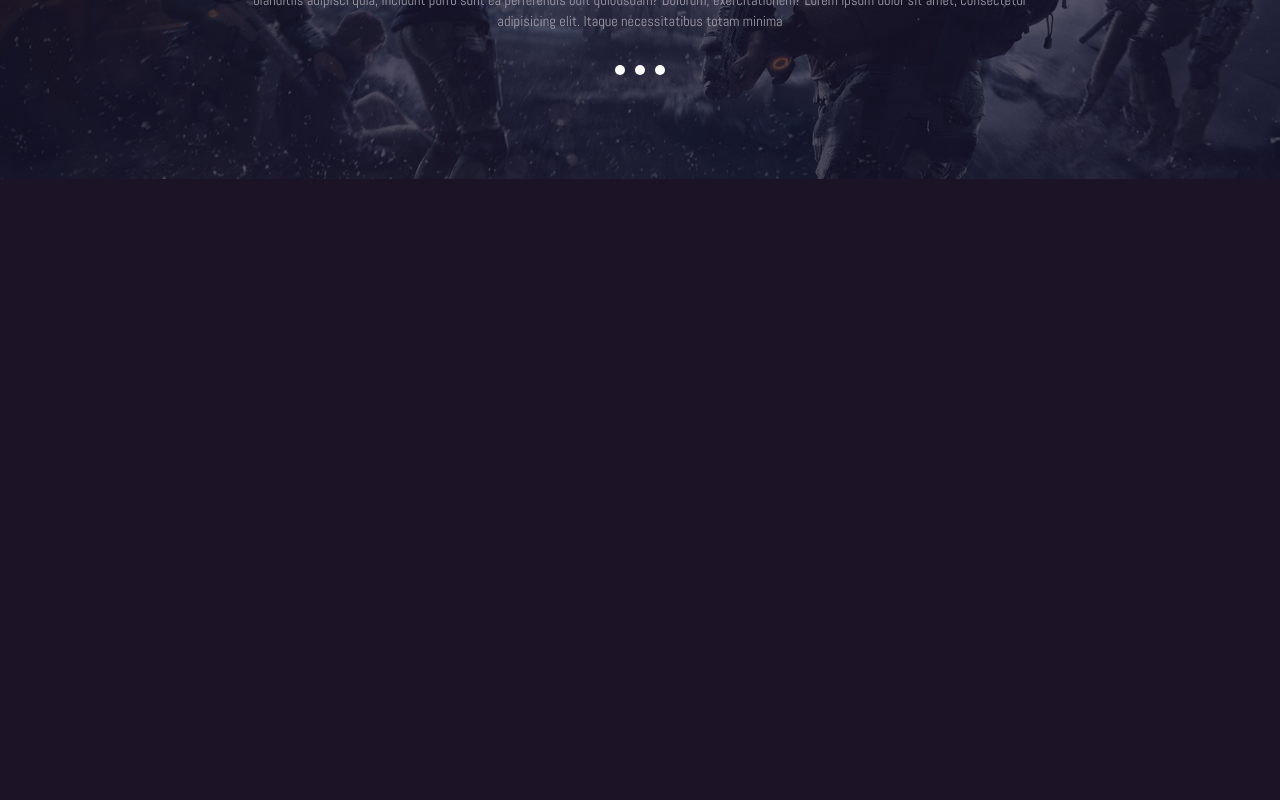
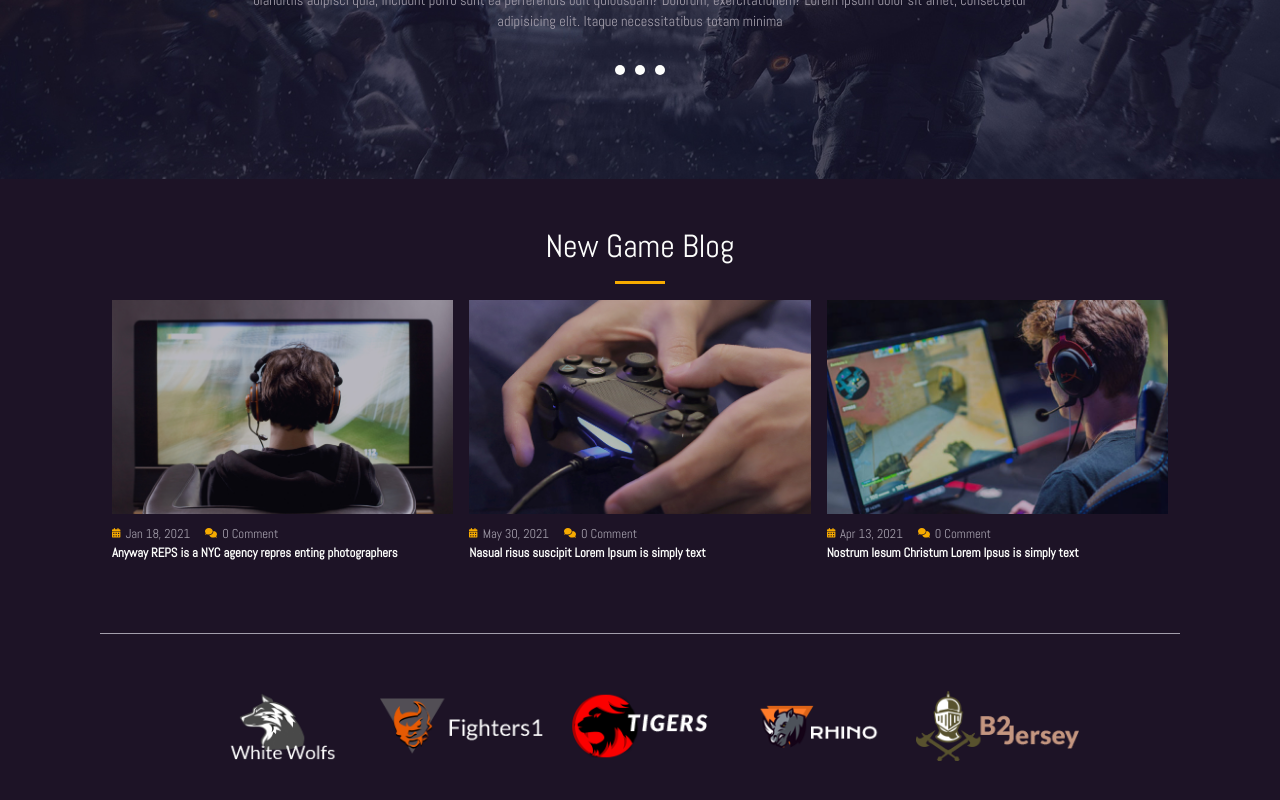
Before and after one commit to GrPaladino/proj-html-vuejs, a Vue app: page / in a window 1280 px wide. Shown: the part 3736-4536 px from the top of the page. Before the commit the page ends 3915 px from the top, so only its background shows below. Built offline with nearby package versions, Linux system fonts and the light colour scheme.

Commit message:
Feat: add hover on blog section

```diff
--- /dev/null
+++ b/src/components/AppBlogCard.vue
@@ -0,0 +1,107 @@
+<script>
+import { store } from "../store";
+
+export default {
+  data() {
+    return {
+      store,
+      hover: false,
+    };
+  },
+
+  methods: {
+    getHoverVisible() {
+      this.hover = true;
+    },
+
+    getHoverHide() {
+      this.hover = false;
+    },
+  },
+  props: {
+    product: Object,
+  },
+};
+</script>
+
+<template>
+  <div class="wrapper">
+    <img
+      @mouseenter="getHoverVisible()"
+      @mouseleave="getHoverHide()"
+      :src="store.getImage(product.img)"
+      class="card-img-top"
+      :alt="product.name"
+    />
+    <div v-if="hover" class="hover-icon">
+      <font-awesome-icon icon="fa-solid fa-plus" size="lg" class="left" />
+      <font-awesome-icon icon="fa-solid fa-link" size="lg" class="right" />
+    </div>
+    <div class="card-body">
+      <div class="icons">
+        <font-awesome-icon
+          icon="fa-solid fa-calendar-days"
+          size="xs"
+          class="font-awesome"
+        />
+        <span>{{ product.date }}</span>
+        <font-awesome-icon
+          icon="fa-solid fa-comments"
+          size="xs"
+          class="font-awesome"
+        />
+        <span>{{ product.comment }}</span>
+      </div>
+
+      <div class="card-text">
+        {{ product.name }}
+      </div>
+    </div>
+  </div>
+</template>
+
+<style lang="scss" scoped>
+@use "../style/partials/mixins" as *;
+@use "../style/partials/variables" as *;
+
+.wrapper {
+  .hover-icon {
+    position: relative;
+    top: -37%;
+  }
+  .hover-icon .left,
+  .hover-icon .right {
+    width: 20px;
+    height: 20px;
+    padding: 5px;
+    margin: 0 5px;
+    border-radius: 50%;
+    border: 1px solid $mainGrey;
+  }
+}
+
+.card-body {
+  margin: 10px 0;
+  text-align: start;
+  font-size: 0.8rem;
+
+  .icons {
+    height: 30px;
+    color: $mainGrey;
+
+    .font-awesome {
+      color: $mainYellow;
+    }
+
+    span {
+      margin-right: 15px;
+      margin-left: 5px;
+    }
+  }
+
+  .card-text {
+    font-weight: bold;
+    margin-top: -11px;
+  }
+}
+</style>
--- a/src/components/AppMain.vue
+++ b/src/components/AppMain.vue
@@ -3,6 +3,7 @@ import AppHero from "./AppHero.vue";
 import AppCard12 from "./AppCard1-2.vue";
 import AppCategoryCard from "./AppCategoryCard.vue";
 import AppProductCard from "./AppProductCard.vue";
+import AppBlogCard from "./AppBlogCard.vue";
 
 import { store } from "../store";
 
@@ -32,6 +33,8 @@ export default {
           img: "hand-holding-dollar-solid.svg",
         },
       ],
+
+      hover: false,
     };
   },
 
@@ -40,6 +43,17 @@ export default {
     AppCard12,
     AppCategoryCard,
     AppProductCard,
+    AppBlogCard,
+  },
+
+  methods: {
+    getHoverVisible() {
+      this.hover = true;
+    },
+
+    getHoverHide() {
+      this.hover = false;
+    },
   },
 };
 </script>
@@ -183,6 +197,45 @@ export default {
       </div>
     </div>
   </section>
+
+  <section class="blog">
+    <h2>New Game Blog</h2>
+    <div class="line"></div>
+    <div class="container blog">
+      <div class="row g-3">
+        <app-blog-card
+          @mouseenter="getHoverVisible()"
+          @mouseleave="getHoverHide()"
+          v-for="card in store.blogCards"
+          :product="card"
+          class="col-4"
+        />
+      </div>
+      <div v-if="hover" class="arrow arrow-left">
+        <font-awesome-icon
+          icon="fa-solid fa-chevron-left"
+          size="lg"
+          class="icon"
+        />
+      </div>
+      <div v-if="hover" class="arrow arrow-right">
+        <font-awesome-icon
+          icon="fa-solid fa-chevron-right"
+          size="lg"
+          class="icon"
+        />
+      </div>
+    </div>
+    <div class="container">
+      <div class="brand-icons row g-3">
+        <img
+          v-for="brand in store.brandIcons"
+          :src="store.getImage(brand)"
+          class="col-2"
+        />
+      </div>
+    </div>
+  </section>
 </template>
 
 <style lang="scss" scoped>
@@ -237,7 +290,8 @@ export default {
 
 section.category,
 section.product,
-section.deal {
+section.deal,
+section.blog {
   text-align: center;
   color: $mainWhite;
   margin: 3rem auto;
@@ -400,4 +454,39 @@ section.deal {
     }
   }
 }
+.container.blog {
+  height: 350px;
+  border-bottom: 1px solid $mainGrey;
+  position: relative;
+
+  .arrow.arrow-left {
+    position: absolute;
+    top: 34%;
+    left: 0;
+  }
+  .arrow.arrow-right {
+    position: absolute;
+    top: 34%;
+    right: 0;
+  }
+
+  .arrow {
+    border-radius: 50%;
+    border: 1px solid $mainGrey;
+
+    width: 30px;
+    height: 30px;
+
+    .icon {
+      margin: auto;
+      padding-top: 5px;
+    }
+  }
+}
+
+.container .brand-icons {
+  height: 200px;
+  @include d-flex-center;
+  justify-content: center;
+}
 </style>
--- a/src/store/index.js
+++ b/src/store/index.js
@@ -149,4 +149,33 @@ export const store = reactive({
       fullPrice: "",
     },
   ],
+
+  blogCards: [
+    {
+      img: "Nisi-ut-aliquid-ex-ea-com.jpg",
+      date: "Jan 18, 2021",
+      comment: "0 Comment",
+      name: "Anyway REPS is a NYC agency repres enting photographers",
+    },
+    {
+      img: "Illo-inventore-veritatis-quasi.jpg",
+      date: "May 30, 2021",
+      comment: "0 Comment",
+      name: "Nasual risus suscipit Lorem Ipsum is simply text",
+    },
+    {
+      img: "At-vero-eos-et-accusamus.jpg",
+      date: "Apr 13, 2021",
+      comment: "0 Comment",
+      name: "Nostrum Iesum Christum Lorem Ipsus is simply text",
+    },
+  ],
+
+  brandIcons: [
+    "brand-01.png",
+    "brand-02.png",
+    "brand-03.png",
+    "brand-04.png",
+    "brand-05.png",
+  ],
 });
```
Also changed, not shown: src/main.js (+9 -1 lines).
